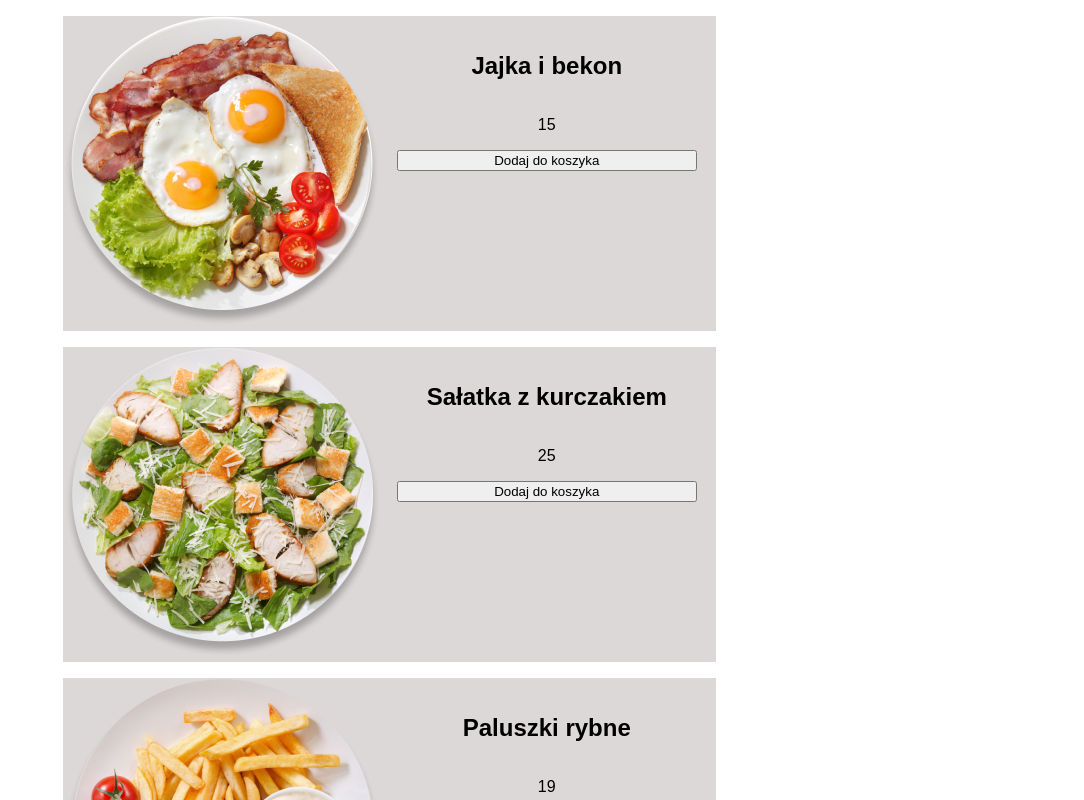
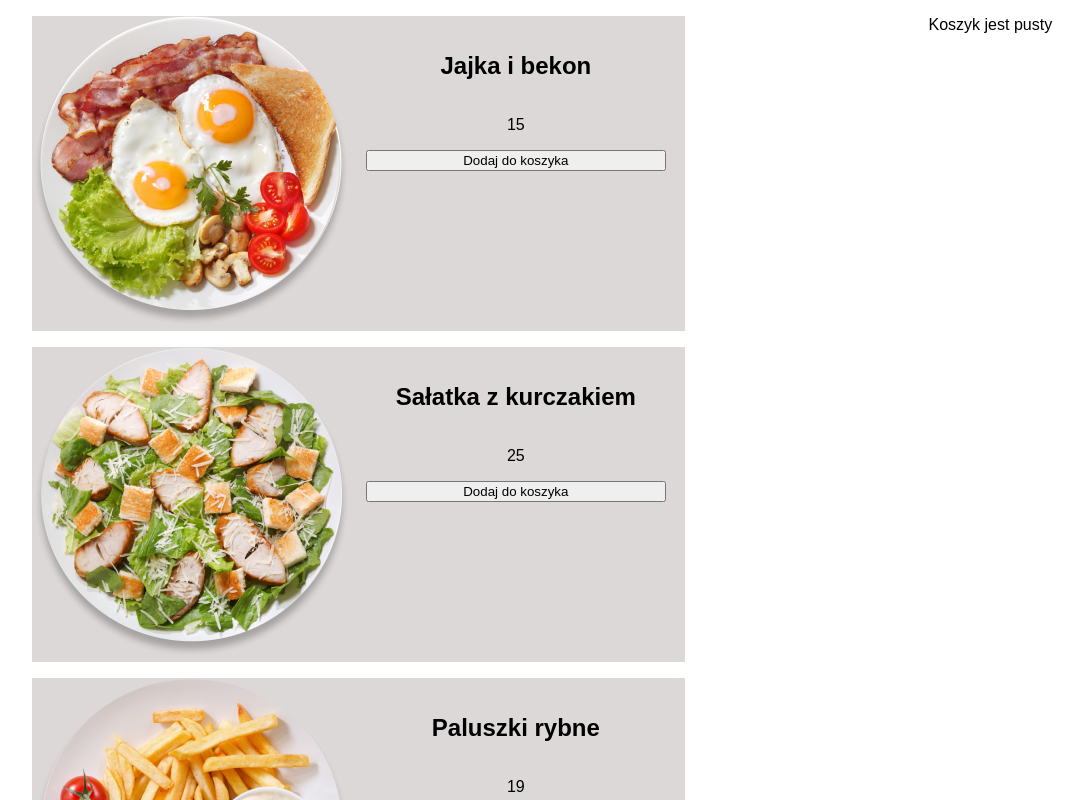
Before and after one commit to KarolChamski/RestautantCart, a Vue app: page / in a window 1280 px wide. Shown: the top 800 px of the page, without its empty margins (106-1190 px from the left). Built offline with nearby package versions, Linux system fonts and the light colour scheme.

Commit message:
added modal if cart is empty

```diff
--- a/src/components/TheCart.vue
+++ b/src/components/TheCart.vue
@@ -1,12 +1,18 @@
 <template>
 <div class="wrapper">
+
     <div class="the-cart">
         <div v-for="item in cart" :key="item.title">
             <p>{{item.title}}</p>
             <p>{{item.price * item.counter}}zł</p>
             <img :src="`/img/${item.img}`" alt="">
-            <p>ilość:{{item.counter}}</p>
+            <p>ilość: {{item.counter}}</p>
         </div>
+
+        <div v-if="this.cart.length == 0" class="empty-cart">
+        <p>Koszyk jest pusty</p>
+        </div>
+
     </div>
 </div>
 </template>
@@ -18,7 +24,7 @@ export default{
         totalPrice(item){
             return item.price * item.counter
         }
-    }
+    },
 
 }
 </script>
```
